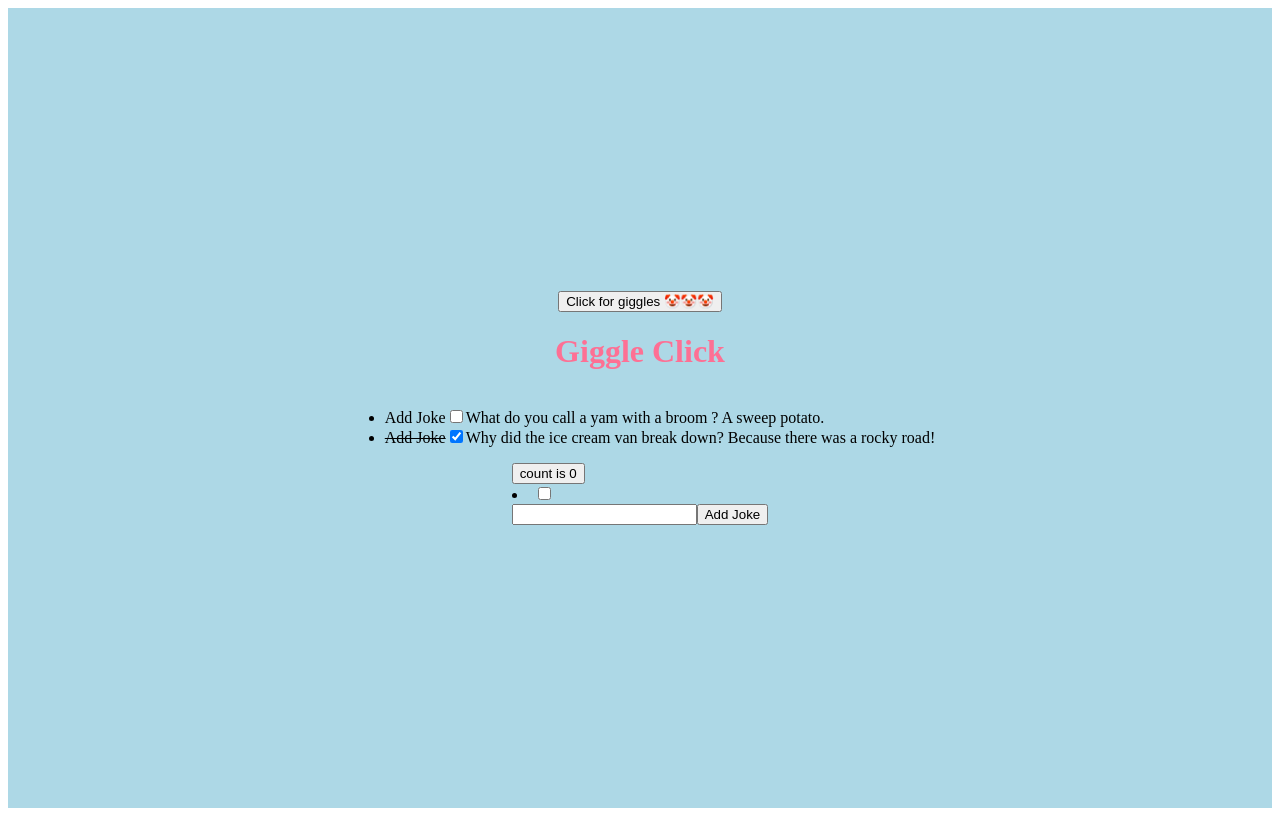
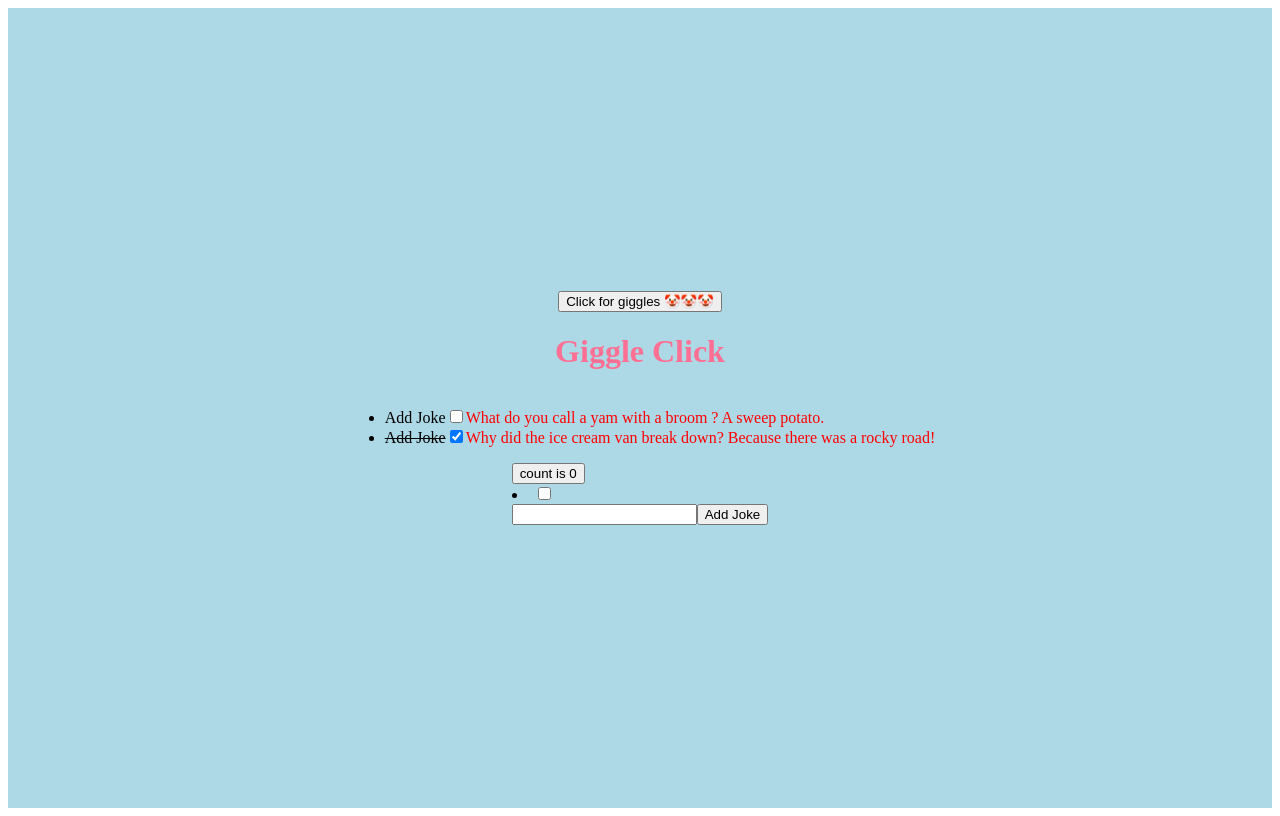
Before and after one commit to millipede-cpu/giggle-click, a React (Vite) app in the folder app/: page / in a window 1280 px wide. Built offline with nearby package versions, Linux system fonts and the light colour scheme.

Commit message:
styled span
co-authored-by: Milly <millipede-cpu@users.noreply.github.com>
co-authored-by: Peter <PJSalter@users.noreply.github.com>

```diff
--- a/app/src/AppliedTheFavouriteJoke.tsx
+++ b/app/src/AppliedTheFavouriteJoke.tsx
@@ -1,4 +1,4 @@
-import React from "react";
+import React, { useState } from "react";
 
 // props being added above the component.
 // once the props are declared then the AppliedTheFavouriteJoke will be a functional component. This then passes the props as generic.
@@ -9,12 +9,23 @@ import React from "react";
 //   complete: boolean;
 // }
 
-interface props {
-  newJokeToLaugh: Joke;
+interface ApplyJokeProps {
+  newJokeToLaugh: {
+    text: string;
+    complete: boolean;
+  };
+  toggleJoke: ToggleJoke;
 }
+type Joke = {
+  text: string;
+  complete: boolean;
+};
 
-export const AppliedTheFavouriteJoke: React.FC<props> = ({
+type ToggleJoke = (selectedJoke: Joke) => void;
+
+export const AppliedTheFavouriteJoke: React.FC<ApplyJokeProps> = ({
   newJokeToLaugh,
+  toggleJoke,
 }) => {
   // placing a checkbox in each list item
   // the checkbox will be checked once complete type is true.
@@ -29,8 +40,12 @@ export const AppliedTheFavouriteJoke: React.FC<props> = ({
       >
         Add Joke
       </label>
-      <input type="checkbox" checked={newJokeToLaugh.complete} />
-      {newJokeToLaugh.text}
+      <input
+        type="checkbox"
+        onChange={() => toggleJoke(newJokeToLaugh)}
+        defaultChecked={newJokeToLaugh.complete}
+      />
+      <span style={{ color: "red" }}>{newJokeToLaugh.text}</span>
       {/* HAHAHA THATS HILARIOUS!!! */}
     </li>
   );
```
